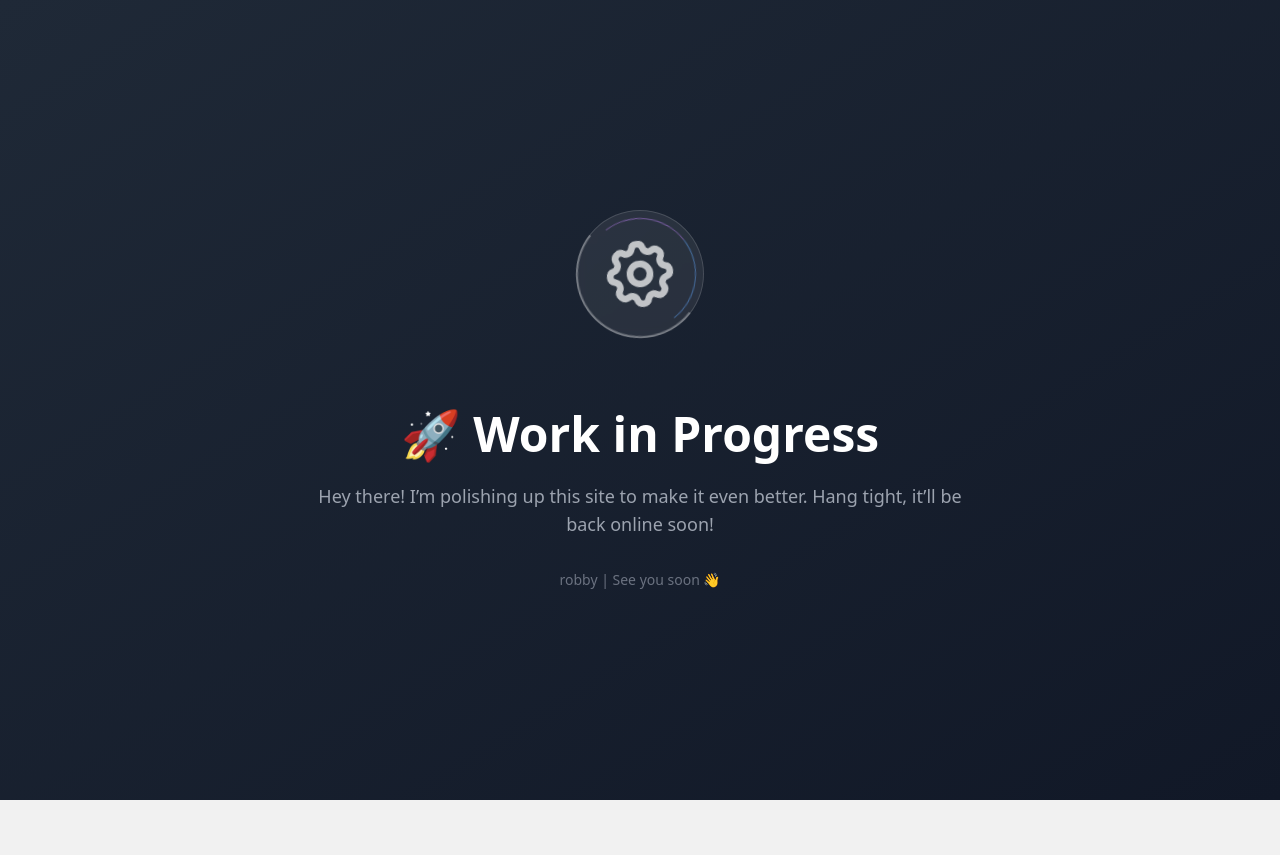
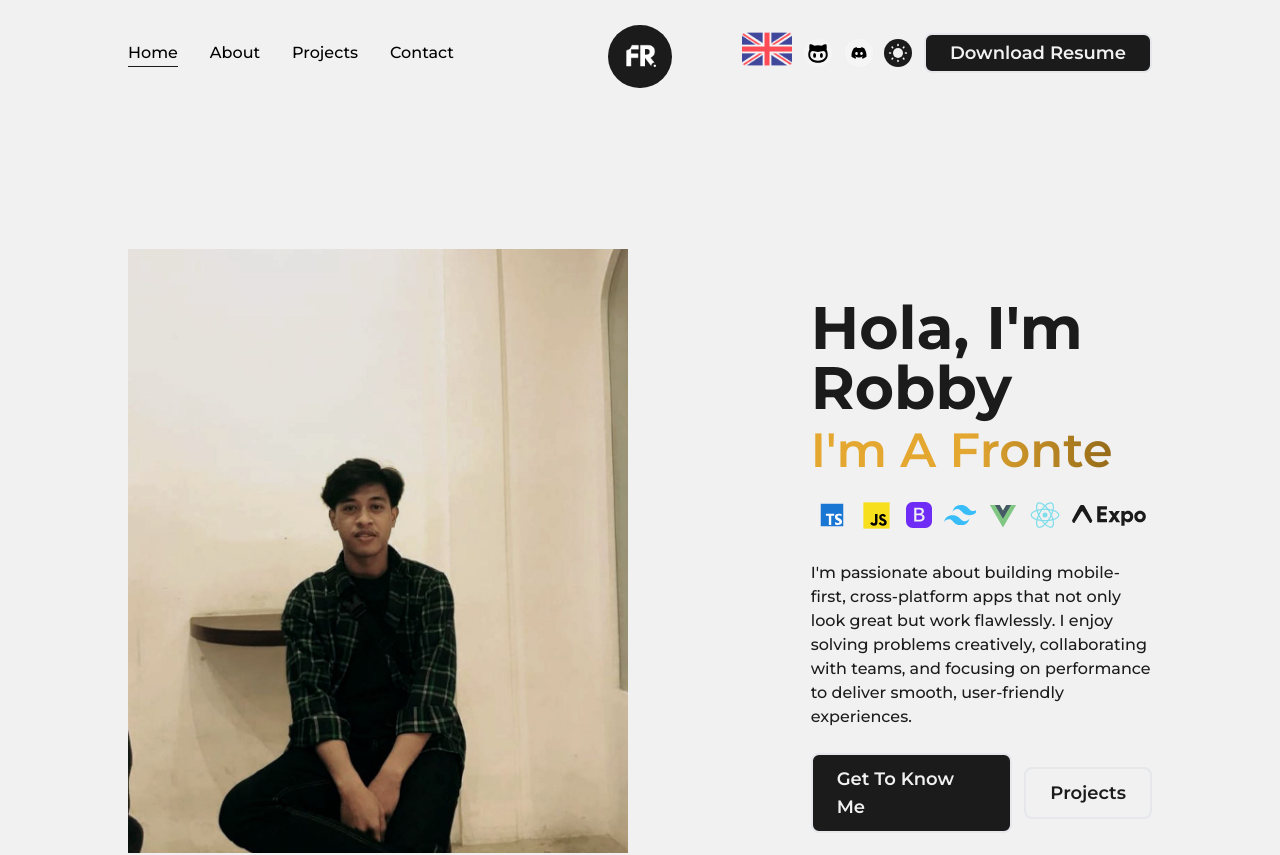
Before and after one commit to FthRobby/portofolio-next-v2, a Next.js app: page / in a window 1280 px wide. Shown: the top 855 px of the page. Before the commit the page ends 800 px from the top, so only its background shows below. Built offline with nearby package versions, Linux system fonts and the light colour scheme.

Commit message:
release to prod

```diff
--- a/package.json
+++ b/package.json
@@ -19,6 +19,7 @@
     "framer-motion": "^11.3.31",
     "iconsax-react": "^0.0.8",
     "ipinfo": "^1.5.1",
+    "keen-slider": "^6.8.6",
     "next": "^14.2.7",
     "next-intl": "^4.0.2",
     "next-sitemap": "^4.2.3",
--- a/src/pages/_app.js
+++ b/src/pages/_app.js
@@ -20,7 +20,7 @@ function MyApp({ Component, pageProps, locale, messages }) {
   const router = useRouter();
 
   const metaDescription = "My personal website. Build using Next Js";
-  const metaTitle = "Fatah Robby";
+  const metaTitle = "Robby";
   const metaImage =
     "https://raw.githubusercontent.com/FthRobby/portofolio-next-v2/refs/heads/main/public/images/profile/itsme.jpg";
 
@@ -56,8 +56,6 @@ function MyApp({ Component, pageProps, locale, messages }) {
         <Head>
           <meta name="viewport" content="width=device-width, initial-scale=1" />
           <link rel="icon" href="/favicon.ico" />
-          <link rel="preconnect" href="https://cdnjs.cloudflare.com" />
-          <link rel="preconnect" href="https://fonts.googleapis.com" />
           <meta name="description" content={metaDescription} />
           <meta property="og:description" content={metaDescription} />
           <meta property="og:image" content={metaImage} />
@@ -66,17 +64,16 @@ function MyApp({ Component, pageProps, locale, messages }) {
             property="og:url"
             content={`https://www.frobby.tech/${router.asPath}`}
           />
-          <meta name="twitter:card" content="summary_large_image" />
         </Head>
-        {/* <main className={`${montserrat.variable} font-mont  bg-light dark:bg-dark w-full min-h-screen h-full justify-center items-center flex-1`}>
+        <main className={`${montserrat.variable} font-mont  bg-light dark:bg-dark w-full min-h-screen h-full justify-center items-center flex-1`}>
           <Navbar />
           <AnimatePresence initial={false} mode="wait">
             <Component key={router.asPath} {...pageProps} />
             <SpeedInsights />
           </AnimatePresence>
           <Footer />
-        </main> */}
-        <div className="min-h-screen bg-gradient-to-br from-gray-800 to-gray-900 flex items-center justify-center p-4">
+        </main>
+        {/* <div className="min-h-screen bg-gradient-to-br from-gray-800 to-gray-900 flex items-center justify-center p-4">
           <div className="text-center max-w-2xl mx-auto">
 
             <div className="mb-12">
@@ -87,7 +84,6 @@ function MyApp({ Component, pageProps, locale, messages }) {
                     <path strokeLinecap="round" strokeLinejoin="round" strokeWidth={2} d="M15 12a3 3 0 11-6 0 3 3 0 016 0z" />
                   </svg>
                 </div>
-                {/* Rotating Ring Around Icon */}
                 <div className="absolute inset-0 w-32 h-32 border-2 border-transparent border-t-white border-r-white rounded-full animate-spin mx-auto opacity-30"></div>
                 <div className="absolute inset-2 w-28 h-28 border border-transparent border-b-purple-400 border-l-blue-400 rounded-full animate-spin mx-auto opacity-50" style={{ animationDirection: 'reverse' }}></div>
               </div>
@@ -106,7 +102,7 @@ function MyApp({ Component, pageProps, locale, messages }) {
               robby | See you soon 👋
             </div>
           </div>
-        </div>
+        </div> */}
       </TranslationProvider>
     </>
   );
```
Also changed, not shown: public/images/projects/simpresHatpenPreview.png (added), 1 other file (tests, documents, lock files or other folders).
